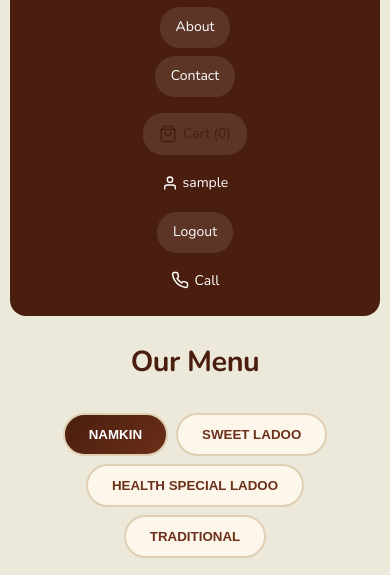
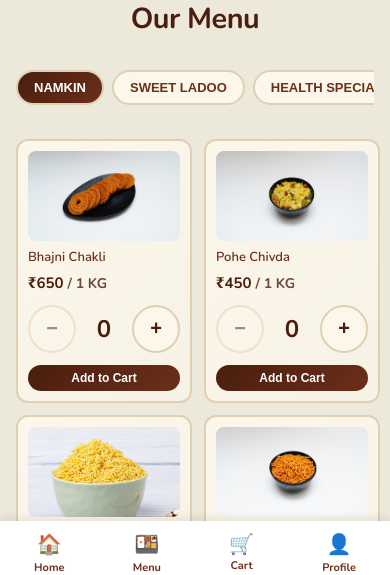
Before and after one commit to nandinichoudhari/MANGALENTERPRISES, a React (Create React App) app in the folder frontend/: page /menu in a window 390 px wide. Shown: the part 269-844 px from the top of the page. Built offline with nearby package versions, Linux system fonts and the light colour scheme; no server answers; sample sign-in values are in the browser's storage.

Commit message:
Implement Zepto style mobile layout: bottom nav, auto hide, 2 column grid

```diff
--- a/frontend/src/components/Navbar.css
+++ b/frontend/src/components/Navbar.css
@@ -250,3 +250,22 @@
   padding: 8px 12px;
   line-height: 1.2;
 }
+
+
+
+.mobile-bottom-nav { display: none; }
+
+@media (max-width: 768px) {
+  .nav-home, .nav-link[href='/menu'], .nav-link[href='/about'], .nav-link[href='/contact'], .cart-pill, .user-name, .logout-link, .nav-link[href='/login'] { display: none !important; }
+  .mobile-bottom-nav { display: flex; position: fixed; bottom: 0; left: 0; right: 0; background: #fff; box-shadow: 0 -2px 10px rgba(0,0,0,0.1); z-index: 1000; justify-content: space-around; padding: 10px 0; padding-bottom: env(safe-area-inset-bottom, 10px); }
+  .bottom-nav-item { display: flex; flex-direction: column; align-items: center; font-size: 11px; color: #6b2f1a; text-decoration: none; font-weight: 700; }
+  .bottom-nav-item span { font-size: 20px; margin-bottom: 2px; }
+  .bottom-cart-badge { position: absolute; top: -6px; right: -8px; background: #ea580c; color: white; font-size: 10px; font-weight: bold; width: 16px; height: 16px; border-radius: 50%; display: flex; align-items: center; justify-content: center; }
+}
+
+
+
+@media (max-width: 768px) {
+  .mobile-bottom-nav { transition: transform 0.3s cubic-bezier(0.4, 0, 0.2, 1); }
+  .mobile-bottom-nav.hidden { transform: translateY(100%); }
+}
--- a/frontend/src/components/Navbar.js
+++ b/frontend/src/components/Navbar.js
@@ -7,10 +7,26 @@ const Navbar = ({ cartCount }) => {
   const [searchTerm, setSearchTerm] = useState("");
   const [searchResults, setSearchResults] = useState([]);
   const [showResults, setShowResults] = useState(false);
-  const [currentUserName, setCurrentUserName] = useState("User");  // ✅ NEW STATE
+  const [currentUserName, setCurrentUserName] = useState("User");
+  const [showBottomNav, setShowBottomNav] = useState(true);
+  const [lastScrollY, setLastScrollY] = useState(0);
   const navigate = useNavigate();
 
   const [products, setProducts] = useState([]);
+
+  // Handle scroll to hide/show bottom nav
+  useEffect(() => {
+    const handleScroll = () => {
+      if (window.scrollY > lastScrollY && window.scrollY > 50) {
+        setShowBottomNav(false);
+      } else {
+        setShowBottomNav(true);
+      }
+      setLastScrollY(window.scrollY);
+    };
+    window.addEventListener("scroll", handleScroll, { passive: true });
+    return () => window.removeEventListener("scroll", handleScroll);
+  }, [lastScrollY]);
 
   useEffect(() => {
     const savedProducts = localStorage.getItem('menuProducts');
@@ -138,6 +154,36 @@ const Navbar = ({ cartCount }) => {
           </a>
         </div>
       </div>
+
+      {/* 🔥 MOBILE BOTTOM NAV (Blinkit/Zepto Style) */}
+      <div className={`mobile-bottom-nav ${showBottomNav ? 'visible' : 'hidden'}`}>
+        <Link to="/" className="bottom-nav-item">
+          <span>🏠</span>
+          Home
+        </Link>
+        <Link to="/menu" className="bottom-nav-item">
+          <span>🍱</span>
+          Menu
+        </Link>
+        <Link to="/cart" className="bottom-nav-item">
+          <div style={{position: 'relative'}}>
+            <span>🛒</span>
+            {cartCount > 0 && <div className="bottom-cart-badge">{cartCount}</div>}
+          </div>
+          Cart
+        </Link>
+        {isLoggedIn ? (
+          <Link to="/user" className="bottom-nav-item">
+            <span>👤</span>
+            Profile
+          </Link>
+        ) : (
+          <Link to="/login" className="bottom-nav-item">
+            <span>🔑</span>
+            Login
+          </Link>
+        )}
+      </div>
     </>
   );
 };
--- a/frontend/src/index.css
+++ b/frontend/src/index.css
@@ -413,11 +413,38 @@ a {
 
 @media (max-width: 480px) {
   .grid {
-    grid-template-columns: repeat(auto-fill, minmax(200px, 1fr));
+    grid-template-columns: repeat(2, 1fr);
+    gap: 12px;
   }
 
   .menu-card {
-    padding: 12px;
+    padding: 10px;
+    min-height: 240px;
+  }
+
+  .menu-card-image {
+    height: 90px;
+    margin-bottom: 8px;
+  }
+
+  .menu-item-name {
+    font-size: 13px;
+  }
+
+  .menu-item-price {
+    font-size: 15px;
+    margin-bottom: 8px;
+  }
+
+  .qty-btn {
+    width: 28px;
+    height: 28px;
+    font-size: 12px;
+  }
+
+  .menu-add-btn {
+    padding: 6px;
+    font-size: 12px;
   }
 }
 
@@ -3509,3 +3536,26 @@ a {
 .btn-swiggy:hover { transform: translateY(-2px); box-shadow: 0 6px 20px rgba(252, 128, 25, 0.4); color: white; }
 .btn-zomato { background: #e23744; color: white; padding: 12px 24px; border-radius: 999px; font-weight: 800; display: flex; align-items: center; gap: 8px; box-shadow: 0 4px 15px rgba(226, 55, 68, 0.3); transition: all 0.2s; text-decoration: none; }
 .btn-zomato:hover { transform: translateY(-2px); box-shadow: 0 6px 20px rgba(226, 55, 68, 0.4); color: white; }
+
+
+@media (max-width: 768px) {
+  .menu-tabs {
+    flex-wrap: nowrap;
+    overflow-x: auto;
+    justify-content: flex-start;
+    padding-bottom: 10px;
+    -webkit-overflow-scrolling: touch;
+    scrollbar-width: none;
+  }
+  .menu-tabs::-webkit-scrollbar {
+    display: none;
+  }
+  .tab-btn {
+    white-space: nowrap;
+    font-size: 13px;
+    padding: 8px 16px;
+  }
+}
+
+
+@media (max-width: 768px) { body { padding-bottom: 70px; } }
```
